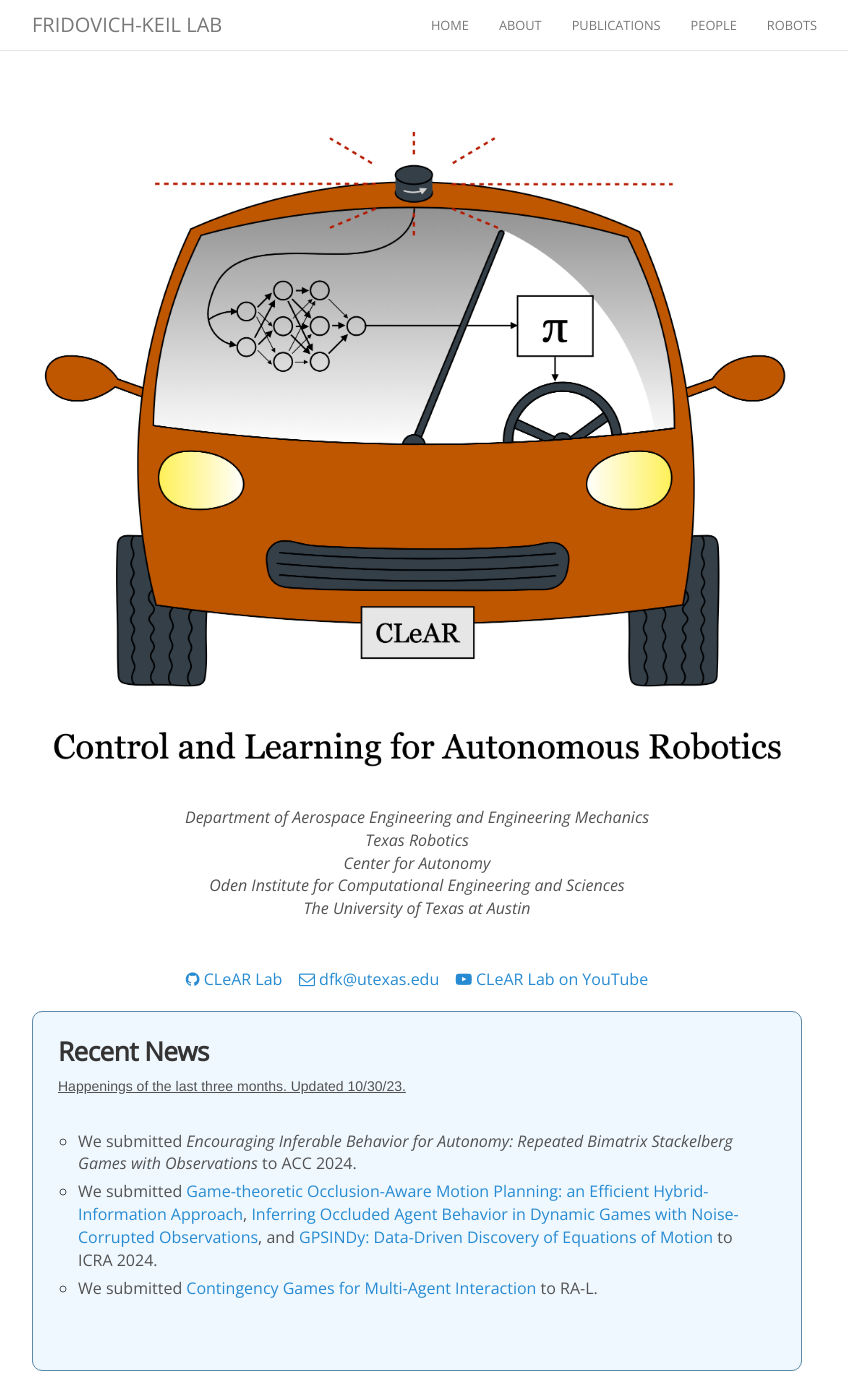
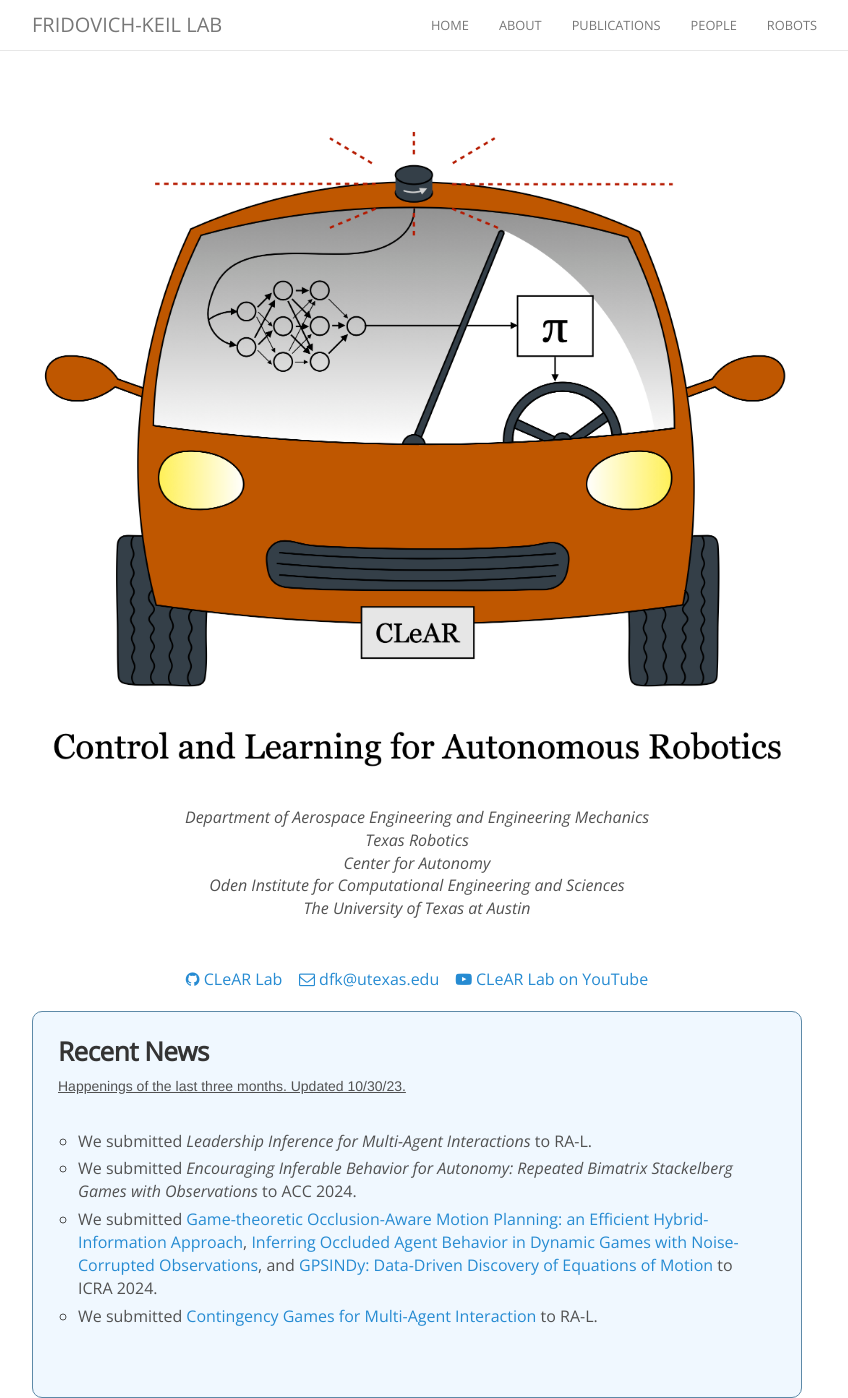
Before and after one commit to KordingLab/KordingLab.github.io, a Jekyll site: the page built from index.html, in a window 1280 px wide and 1398 px high. Shown: the whole window, without its empty margins (223-1071 px from the left). Built offline with Jekyll 4.4.1, drawn with Linux system fonts in a browser that asks for light colours; nearby versions of some CDN libraries; comment, search, counter and statistics services are not loaded.

Commit message:
Update news for paper.

```diff
--- a/_data/news.yml
+++ b/_data/news.yml
@@ -1,3 +1,7 @@
+- date: 2023-10-26
+  details: >-
+    We submitted <i>Leadership Inference for Multi-Agent Interactions</i> to RA-L.
+
 - date: 2023-09-29
   details: >-
     We submitted <i>Encouraging Inferable Behavior for Autonomy: Repeated Bimatrix Stackelberg Games with Observations</i> to ACC 2024.
```
